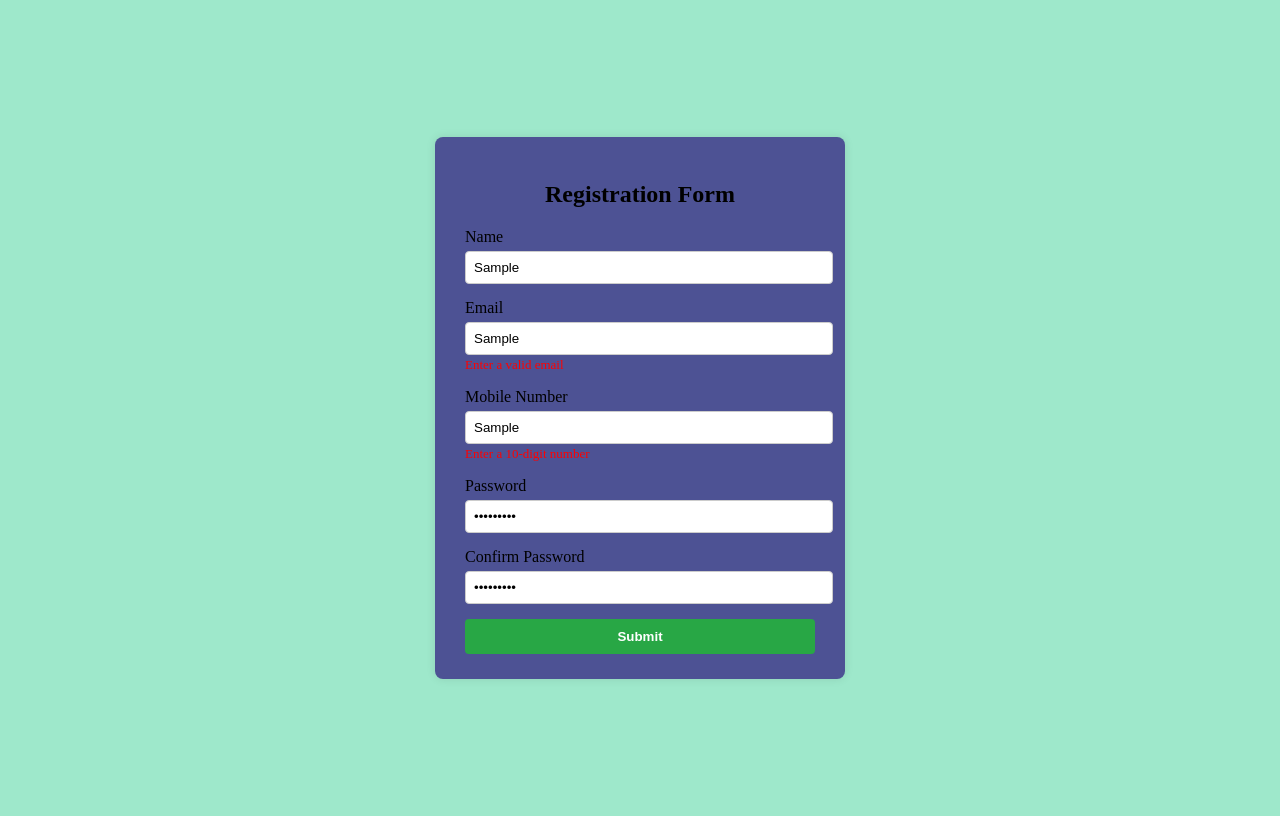
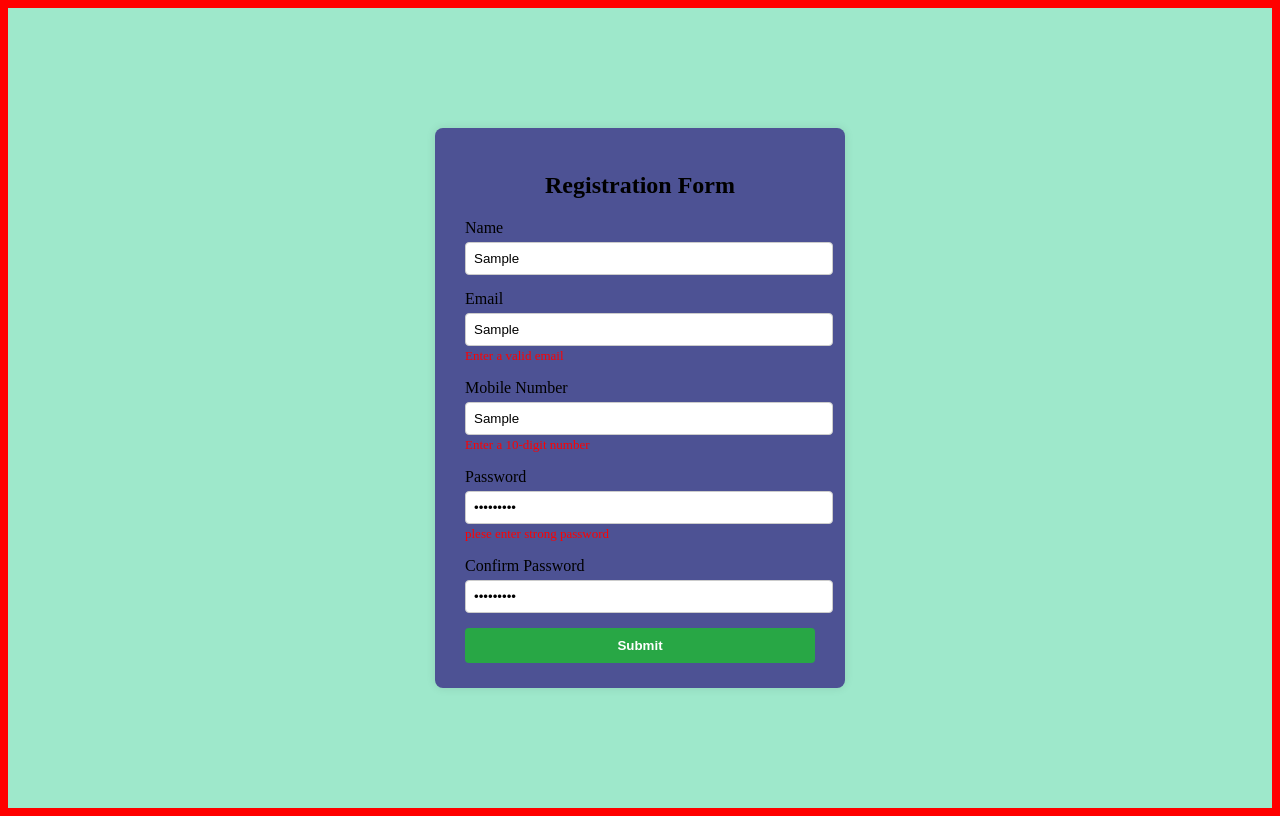
Before and after one commit to AmanTiwari23/Html-Css, a plain HTML site: page miniProjects/formValidation/form.html in a window 1280 px wide. Both pictures are taken after typing "Sample", "Sample", "Sample", "Sample123", "Sample123" into the empty fields and a click on the button "Submit". Drawn offline with Linux system fonts and the light colour scheme.

Commit message:
fix some issue

```diff
--- a/miniProjects/formValidation/form.js
+++ b/miniProjects/formValidation/form.js
@@ -1,4 +1,5 @@
 function validateForm() {
+  document.documentElement.style.backgroundColor = "red";
   let nameError = document.getElementById("nameError");
 
   let emailerr = document.getElementById("emailError");
@@ -12,8 +13,8 @@ function validateForm() {
   let name = document.getElementById("name").value.trim();
   let email = document.getElementById("email").value.trim();
   let mobile = document.getElementById("mobile").value.trim();
-  let password = document.getElementById("password").value;
-  let confirmPassword = document.getElementById("confirmPassword").value;
+  let password = document.getElementById("password").value.trim();
+  let confirmPassword = document.getElementById("confirmPassword").value.trim();
 
   let isValid = true;
 
@@ -43,11 +44,18 @@ function validateForm() {
     passerr.innerText =
       "Password must be at least 6 characters";
     isValid = false;
+  }else if(!(password.match(/[0-9]/)  && password.match(/[a-z]/) && password.match(/[A-Z]/)  && password.match(/[@#$%^&*]/))){
+    passerr.innerText ="plese enter strong password";
+
+
+    isValid= false;
   }
 
   if (confirmPassword != password) {
     cpasserr.innerText =
       "Passwords do not match";
+       document.querySelector("#confirmPassword").value="";
+    document.querySelector("#confirmPassword").focus();
     isValid = false;
   }
 
```
Also changed, not shown: miniProjects/formValidation/form.html (+1 -1 lines).
